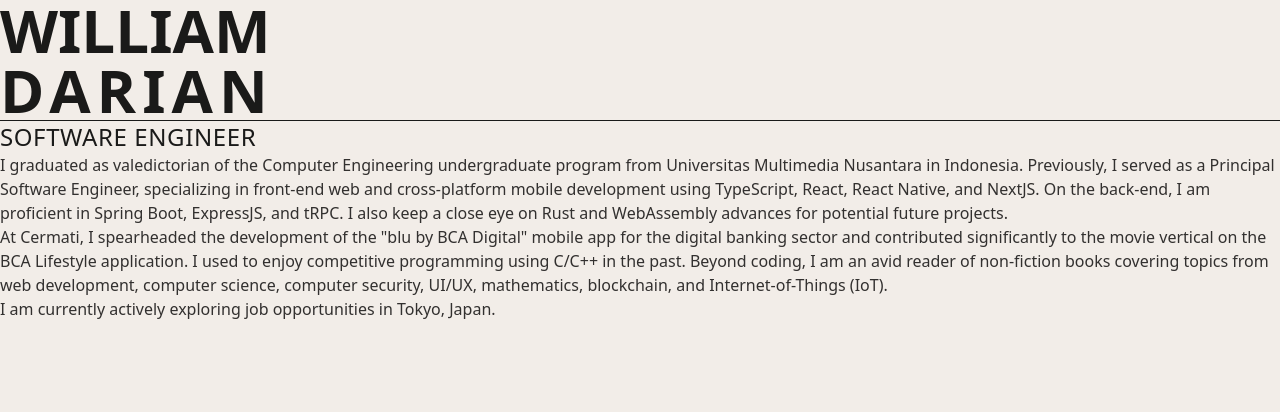
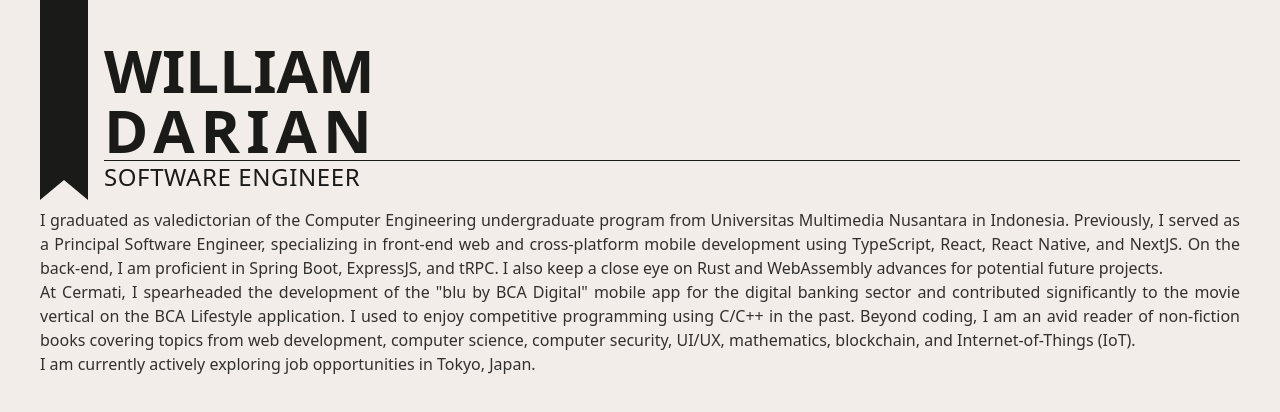
Before and after one commit to risk1996/curriculum-vitae, an Astro site: page / in a window 1280 px wide. Built offline with nearby package versions, Linux system fonts and the light colour scheme; Astro itself is replaced by a stand-in of ours.

Commit message:
feat: grid layout

```diff
--- a/package.json
+++ b/package.json
@@ -13,6 +13,7 @@
     "@astrojs/check": "^0.9.3",
     "@astrojs/tailwind": "^5.1.0",
     "astro": "^4.15.1",
+    "tailwind-merge": "^2.5.2",
     "tailwindcss": "^3.4.10",
     "typescript": "^5.5.4"
   },
--- a/src/components/bio.astro
+++ b/src/components/bio.astro
@@ -2,23 +2,26 @@
 
 ---
 
-<p class="text-base text-tapa-800">
-  I graduated as valedictorian of the Computer Engineering undergraduate program
-  from Universitas Multimedia Nusantara in Indonesia. Previously, I served as a
-  Principal Software Engineer, specializing in front-end web and cross-platform
-  mobile development using TypeScript, React, React Native, and NextJS. On the
-  back-end, I am proficient in Spring Boot, ExpressJS, and tRPC. I also keep a
-  close eye on Rust and WebAssembly advances for potential future projects.
+<section class={Astro.props.class}>
+  <p class="text-justify text-base text-tapa-800">
+    I graduated as valedictorian of the Computer Engineering undergraduate
+    program from Universitas Multimedia Nusantara in Indonesia. Previously, I
+    served as a Principal Software Engineer, specializing in front-end web and
+    cross-platform mobile development using TypeScript, React, React Native, and
+    NextJS. On the back-end, I am proficient in Spring Boot, ExpressJS, and
+    tRPC. I also keep a close eye on Rust and WebAssembly advances for potential
+    future projects.
   </p>
-<p class="text-base text-tapa-800">
+  <p class="text-justify text-base text-tapa-800">
     At Cermati, I spearheaded the development of the "blu by BCA Digital" mobile
-  app for the digital banking sector and contributed significantly to the movie
-  vertical on the BCA Lifestyle application. I used to enjoy competitive
+    app for the digital banking sector and contributed significantly to the
+    movie vertical on the BCA Lifestyle application. I used to enjoy competitive
     programming using C/C++ in the past. Beyond coding, I am an avid reader of
     non-fiction books covering topics from web development, computer science,
     computer security, UI/UX, mathematics, blockchain, and Internet-of-Things
     (IoT).
   </p>
-<p class="text-base text-tapa-800">
+  <p class="text-justify text-base text-tapa-800">
     I am currently actively exploring job opportunities in Tokyo, Japan.
   </p>
+</section>
--- a/src/components/heading.astro
+++ b/src/components/heading.astro
@@ -2,6 +2,7 @@
 
 ---
 
+<header class={Astro.props.class}>
   <h1 class="text-6xl font-black uppercase">
     <span class="tracking-normal"> William </span>
     <br />
@@ -9,3 +10,4 @@
   </h1>
   <hr />
   <h2 class="text-2xl uppercase tracking-wide">Software Engineer</h2>
+</header>
--- /dev/null
+++ b/src/components/ribbon.astro
@@ -0,0 +1,8 @@
+---
+
+---
+
+<svg viewBox="0 0 48 200" class={Astro.props.class}>
+  <path fill="currentColor" d="M 0 0 L 48 0 L 48 200 L 24 180 L 0 200 Z">
+  </path>
+</svg>
--- a/src/layout.astro
+++ b/src/layout.astro
@@ -10,7 +10,7 @@
     <meta name="viewport" content="width=device-width" />
     <meta name="generator" content={Astro.generator} />
   </head>
-  <body class="bg-treehouse-50 text-tapa-900">
+  <body class="bg-treehouse-50 p-10 text-tapa-900">
     <slot />
   </body>
 </html>
--- a/src/pages/index.astro
+++ b/src/pages/index.astro
@@ -1,10 +1,19 @@
 ---
 import Bio from "../components/bio.astro";
 import Heading from "../components/heading.astro";
+import Ribbon from "../components/ribbon.astro";
 import Layout from "../layout.astro";
 ---
 
 <Layout title="Astro">
-  <Heading />
-  <Bio />
+  <div
+    class="grid-cols-[repeat(12, fit-content(calc(100% / 12)))] grid-rows-[repeat(12, fit-content(calc(100% / 12)))] grid gap-2"
+  >
+    <div class="col-span-8 flex flex-row self-start">
+      <Ribbon class="-mt-10 w-12" />
+      <Heading class="flex-grow pl-4" />
+    </div>
+
+    <Bio class="col-span-8 row-start-2" />
+  </div>
 </Layout>
```
Also changed, not shown: 1 other file. Lines whose indentation alone changed are shown as unchanged.
